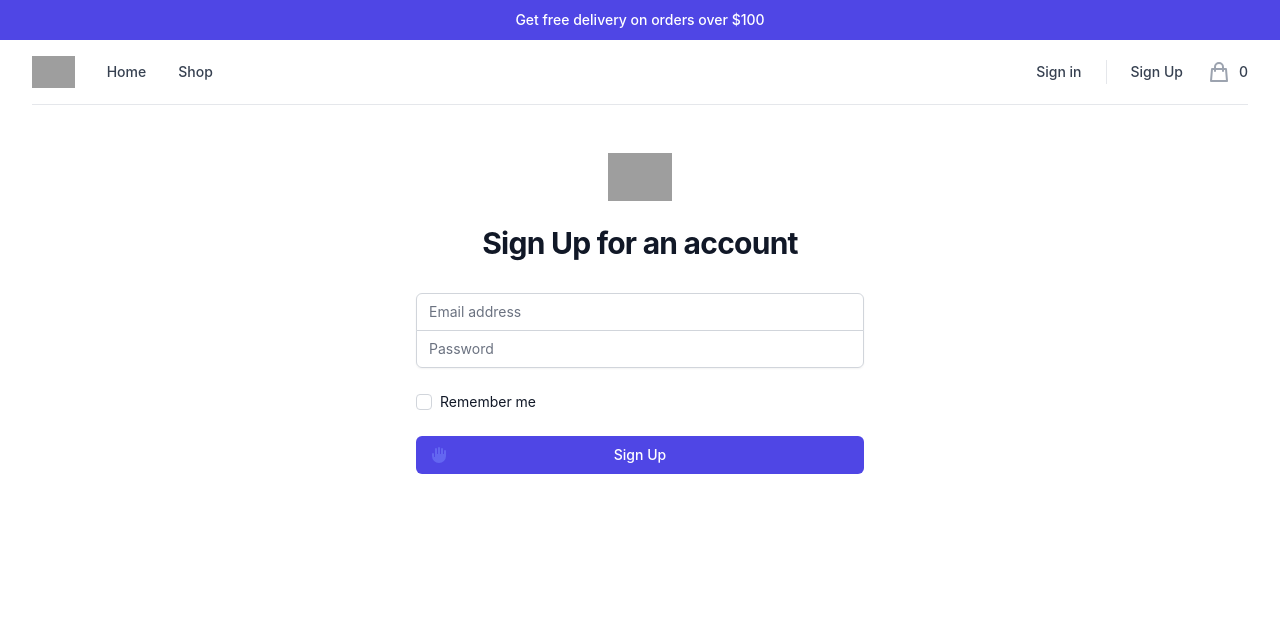
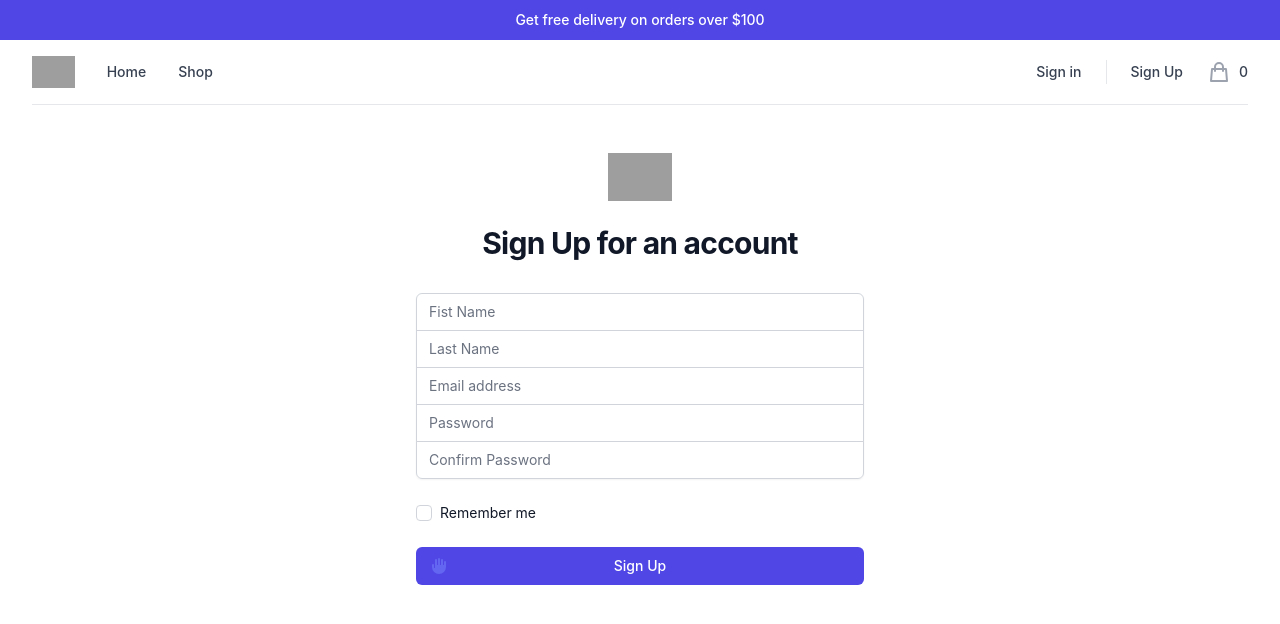
Before and after one commit to Ozair0/Ecom-Golang-Fiber-Nextjs, a Next.js app in the folder front/: page /signup in a window 1280 px wide. Shown: the top 624 px of the page. Built offline with nearby package versions, Linux system fonts and the light colour scheme; grey boxes are pictures that could not be loaded.

Commit message:
Finished singup (Front) and added cookie when a new user is registerd

```diff
--- a/front/components/layout/nav.tsx
+++ b/front/components/layout/nav.tsx
@@ -12,6 +12,8 @@ import { RootState } from "../../store/store";
 import axios from "../../util/axios";
 import { error } from "next/dist/build/output/log";
 import { auth_login } from "../../store/userAuth";
+import { ErrorProps } from "next/error";
+import { AxiosError } from "axios";
 const navigation = {
   categories: [
     // {
@@ -158,7 +160,9 @@ export default function Nav() {
       .then((res) => {
         dispatch(auth_login(false));
       })
-      .catch((error) => error);
+      .catch((error: AxiosError) => {
+        if (error.response?.status === 401) dispatch(auth_login(false));
+      });
   };
 
   return (
--- a/front/pages/signin.tsx
+++ b/front/pages/signin.tsx
@@ -17,7 +17,6 @@ function Signin() {
   }, [auth, router, router.isReady]);
 
   const login = (event: FormEvent) => {
-    console.log(auth);
     event.preventDefault();
     axios
       .post("login", {
--- a/front/pages/signup.tsx
+++ b/front/pages/signup.tsx
@@ -1,19 +1,50 @@
 import { HandIcon } from "@heroicons/react/solid";
 import { useDispatch, useSelector } from "react-redux";
 import { RootState } from "../store/store";
-import { useLayoutEffect, useState } from "react";
+import { FormEvent, useLayoutEffect, useState } from "react";
 import { useRouter } from "next/router";
+import axios from "../util/axios";
+import { auth_login } from "../store/userAuth";
 
 export default function Signup() {
   const auth = useSelector((state: RootState) => state.userAuth.loggedIn);
   const dispatch = useDispatch();
   const router = useRouter();
-  const [email, setEmail] = useState(undefined);
-  const [password, setPassword] = useState(undefined);
+  const [firstName, setFirstName] = useState("");
+  const [lastName, setLastName] = useState("");
+  const [email, setEmail] = useState("");
+  const [password, setPassword] = useState("");
+  const [confirmPassword, setConfirmPassword] = useState("");
   useLayoutEffect(() => {
     if (!router.isReady) return;
     if (auth) router.push("/");
   }, [auth, router, router.isReady]);
+  const signUp = (event: FormEvent) => {
+    event.preventDefault();
+    if (firstName.trim() === "") alert("First Name cannot be empty!");
+    else if (lastName.trim() === "") alert("Last Name cannot be empty!");
+    else if (email.trim() === "") alert("Email cannot be empty!");
+    else if (password.trim() === "") alert("Password cannot be empty!");
+    else if (confirmPassword.trim() === "")
+      alert("Confirm Password cannot be empty!");
+    else if (password.trim() !== confirmPassword.trim())
+      alert("Passwords did not match!");
+    else {
+      axios
+        .post("register", {
+          firstname: firstName.trim(),
+          lastname: lastName.trim(),
+          email: email.trim(),
+          password: password.trim(),
+          password_confirm: confirmPassword.trim(),
+        })
+        .then((res) => {
+          dispatch(auth_login(true));
+          router.push("/");
+        })
+        .catch((error) => error);
+    }
+  };
   return (
     <>
       {/*
@@ -40,16 +71,47 @@ export default function Signup() {
             <input type="hidden" name="remember" defaultValue="true" />
             <div className="-space-y-px rounded-md shadow-sm">
               <div>
+                <label htmlFor="firstname" className="sr-only">
+                  Fist Name
+                </label>
+                <input
+                  onInput={(event) => setFirstName(event.currentTarget.value)}
+                  id="firstname"
+                  name="firstname"
+                  type="text"
+                  autoComplete="current-password"
+                  required
+                  className="relative block w-full appearance-none rounded-none rounded-t-md border border-gray-300 px-3 py-2 text-gray-900 placeholder-gray-500 focus:z-10 focus:border-indigo-500 focus:outline-none focus:ring-indigo-500 sm:text-sm"
+                  placeholder="Fist Name"
+                />
+              </div>
+              <div>
+                <label htmlFor="lastname" className="sr-only">
+                  Last Name
+                </label>
+                <input
+                  onInput={(event) => setLastName(event.currentTarget.value)}
+                  id="lastname"
+                  name="lastname"
+                  type="text"
+                  autoComplete="current-password"
+                  required
+                  className="relative block w-full appearance-none rounded-none border border-gray-300 px-3 py-2 text-gray-900 placeholder-gray-500 focus:z-10 focus:border-indigo-500 focus:outline-none focus:ring-indigo-500 sm:text-sm"
+                  placeholder="Last Name"
+                />
+              </div>
+              <div>
                 <label htmlFor="email-address" className="sr-only">
                   Email address
                 </label>
                 <input
+                  onInput={(event) => setEmail(event.currentTarget.value)}
                   id="email-address"
                   name="email"
                   type="email"
                   autoComplete="email"
                   required
-                  className="relative block w-full appearance-none rounded-none rounded-t-md border border-gray-300 px-3 py-2 text-gray-900 placeholder-gray-500 focus:z-10 focus:border-indigo-500 focus:outline-none focus:ring-indigo-500 sm:text-sm"
+                  className="relative block w-full appearance-none rounded-none border border-gray-300 px-3 py-2 text-gray-900 placeholder-gray-500 focus:z-10 focus:border-indigo-500 focus:outline-none focus:ring-indigo-500 sm:text-sm"
                   placeholder="Email address"
                 />
               </div>
@@ -58,13 +120,31 @@ export default function Signup() {
                   Password
                 </label>
                 <input
+                  onInput={(event) => setPassword(event.currentTarget.value)}
                   id="password"
                   name="password"
                   type="password"
                   autoComplete="current-password"
                   required
+                  className="relative block w-full appearance-none rounded-none border border-gray-300 px-3 py-2 text-gray-900 placeholder-gray-500 focus:z-10 focus:border-indigo-500 focus:outline-none focus:ring-indigo-500 sm:text-sm"
+                  placeholder="Password"
+                />
+              </div>
+              <div>
+                <label htmlFor="confirm_password" className="sr-only">
+                  Confirm Password
+                </label>
+                <input
+                  onInput={(event) =>
+                    setConfirmPassword(event.currentTarget.value)
+                  }
+                  id="confirm_password"
+                  name="confirm_password"
+                  type="password"
+                  autoComplete="current-password"
+                  required
                   className="relative block w-full appearance-none rounded-none rounded-b-md border border-gray-300 px-3 py-2 text-gray-900 placeholder-gray-500 focus:z-10 focus:border-indigo-500 focus:outline-none focus:ring-indigo-500 sm:text-sm"
-                  placeholder="Password"
+                  placeholder="Confirm Password"
                 />
               </div>
             </div>
@@ -97,6 +177,7 @@ export default function Signup() {
 
             <div>
               <button
+                onClick={signUp}
                 type="submit"
                 className="group relative flex w-full justify-center rounded-md border border-transparent bg-indigo-600 py-2 px-4 text-sm font-medium text-white hover:bg-indigo-700 focus:outline-none focus:ring-2 focus:ring-indigo-500 focus:ring-offset-2"
               >
```
Also changed, not shown: 1 other file (tests, documents, lock files or other folders).
